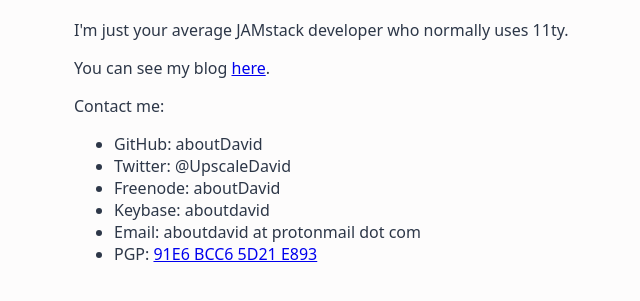
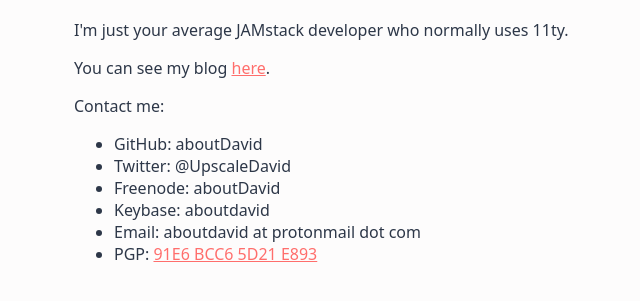
Before and after one commit to aboutdavid/personal-website, an Eleventy site: page index.html in a window 1280 px wide. Shown: the part 243-544 px from the top of the page, without its empty margins (230-870 px from the left). Built offline with nearby package versions, Linux system fonts and the light colour scheme; Eleventy itself is replaced by a stand-in of ours; files that its build step writes are made by us from their sources; no server answers; what reading-time, sync-request would draw is missing.

Commit message:
purple on dark isn't so great

```diff
--- a/style.css
+++ b/style.css
@@ -20,6 +20,9 @@
 video {
   max-width: 100%;
   height: auto;
+}
+a, a:visited, a:hover {
+ color: #ff6e6c;
 }
 code {
   word-wrap: break-word;
```
